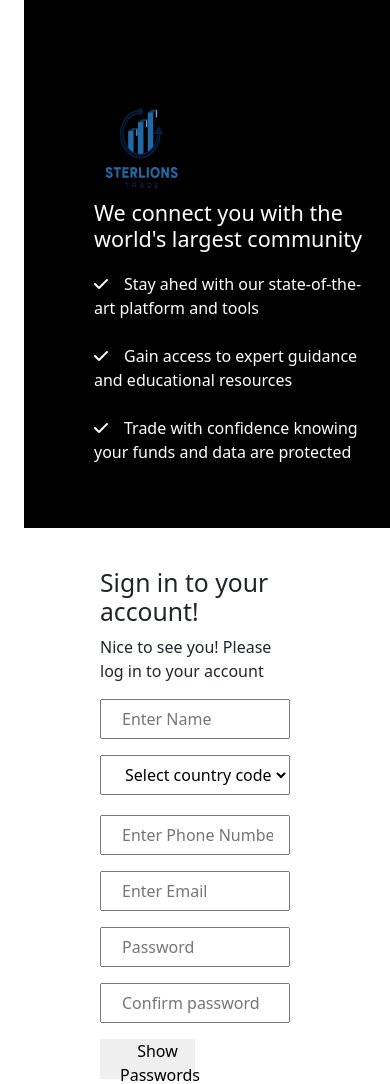
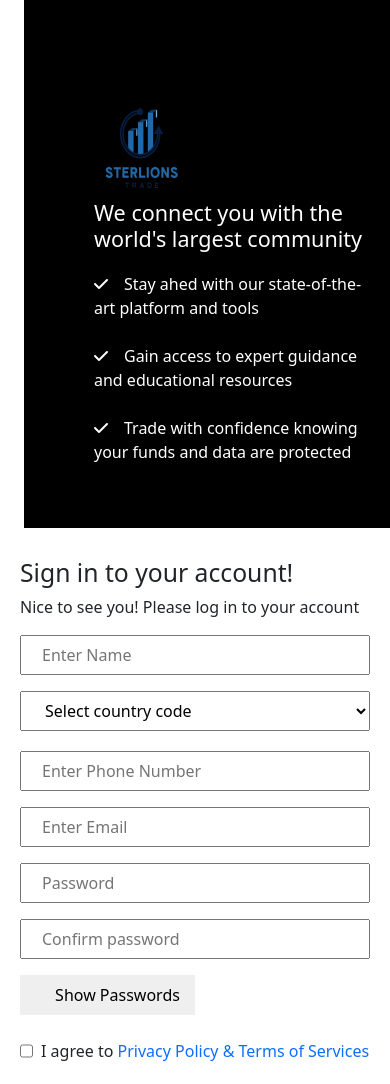
Before and after one commit to Charishub/Sterlion, a plain HTML site: page index.html in a window 390 px wide. Shown: the top 1084 px of the page. Drawn offline with nearby package versions, Linux system fonts and the light colour scheme.

Commit message:
second commit

```diff
--- a/Assets/index.css
+++ b/Assets/index.css
@@ -85,8 +85,7 @@ select:focus{
     .signin-details{
         height: 100vh;
         width: 100%;
-        padding: 20px 100px;
-        margin: 20px 20px;
+        padding: 10px 20px;
     }
     #phone-number{
         display: flex;
```
